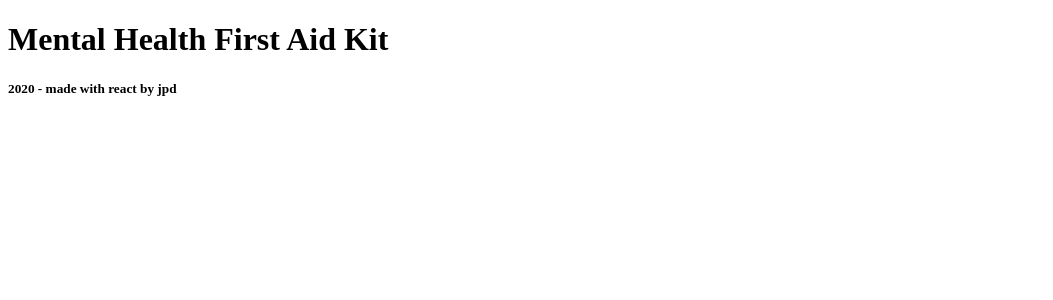
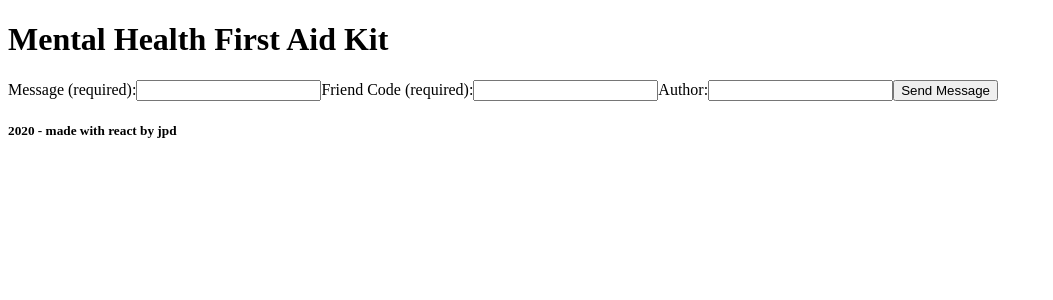
Before and after one commit to mehtaphysical/mental-health-first-aid-FE, a React app: page /message in a window 1280 px wide. Shown: the top 300 px of the page, without its empty margins (0-1053 px from the left). Built offline with nearby package versions, Linux system fonts and the light colour scheme.

Commit message:
created message sending form, and functionality to post to DB

```diff
--- /dev/null
+++ b/src/actions/messageActions.js
@@ -0,0 +1,29 @@
+import { postMessage } from '../services/messageServices';
+
+export const SET_MESSAGE_LOADING = 'SET_MESSAGE_LOADING';
+export const SET_MESSAGE_DONE = 'SET_MESSAGE_DONE';
+export const SET_MESSAGE = 'SET_MESSAGE';
+export const SET_MESSAGE_ERROR = 'SET_MESSAGE_ERROR';
+
+export const setMessageLoading = () => ({ type: SET_MESSAGE_LOADING });
+
+export const setMessageDone = () => ({ type: SET_MESSAGE_DONE });
+
+export const setMessage = user => ({
+  type: SET_MESSAGE,
+  payload: user
+});
+
+export const setMessageError = error => ({
+  type: SET_MESSAGE_ERROR,
+  payload: error
+});
+
+export const sendMessage = (message) => dispatch => {
+  dispatch(setMessageLoading());
+  return postMessage(message)
+    .then(() => {
+      return dispatch(setMessageDone());
+    })
+    .catch(messageError => dispatch(setMessageError(messageError)));
+};
--- a/src/components/App.js
+++ b/src/components/App.js
@@ -11,6 +11,7 @@ import { AuthPage } from './authComponents/AuthPage';
 import { Footer } from './Footer';
 import { PrivateRoute } from './authComponents/PrivateRoute';
 import { Profile } from './profile/Profile';
+import { MessageForm } from './MessageForm';
 
 export default function App() {
   return (
@@ -20,6 +21,7 @@ export default function App() {
         <Route exact path='/' component={LandingPage} />
         <Route exact path='/auth' component={AuthPage} />
         <PrivateRoute exact path='/profile' component={Profile} />
+        <Route path='/message' component={MessageForm} />
       </Switch>
       <Footer />
     </Router>
--- /dev/null
+++ b/src/components/MessageForm.js
@@ -0,0 +1,50 @@
+import React, { useState } from 'react';
+import { useDispatch } from 'react-redux';
+import { sendMessage, SET_MESSAGE_ERROR } from '../actions/messageActions';
+
+export const MessageForm = () => {
+  const dispatch = useDispatch();
+
+  const [message, setMessage] = useState('');
+  const [friendCode, setFriendCode] = useState('');
+  const [author, setAuthor] = useState('');
+
+  const handleSubmit = (event) => {
+    event.preventDefault();
+
+    return dispatch(sendMessage({ message, friendCode, author }))
+      .then(res => {
+        if(res.type === SET_MESSAGE_ERROR) {
+          throw new Error(res.payload.message);
+        } else {
+          console.log('You posted a message!!!')
+        }
+      });
+  };
+
+  return (
+    <section>
+      <form onSubmit={handleSubmit}>
+        <label>Message (required):
+          <input type="text"
+            value={message}
+            onChange={({ target }) => setMessage(target.value)} />
+        </label>
+
+        <label>Friend Code (required):
+          <input type="text"
+            value={friendCode}
+            onChange={({ target }) => setFriendCode(target.value)} />
+        </label>
+
+        <label>Author:
+          <input type="text"
+            value={author}
+            onChange={({ target }) => setAuthor(target.value)} />
+        </label>
+
+        <button>Send Message</button>
+      </form>
+    </section>
+  );
+};
--- a/src/components/profile/Profile.js
+++ b/src/components/profile/Profile.js
@@ -12,6 +12,7 @@ export const Profile = () => {
       <h1>Profile</h1>
       <h2>Welcome back {user.userName}</h2>
       {img}
+      <h3>Friend Code: {user.friendCode}</h3>
     </section>
   );
 };
--- a/src/reducers/index.js
+++ b/src/reducers/index.js
@@ -1,6 +1,8 @@
 import { combineReducers } from 'redux';
 import { authReducer } from './authReducer';
+import { messageReducer } from './messageReducer';
 
 export default combineReducers({
-  authReducer
+  authReducer,
+  messageReducer
 });
--- /dev/null
+++ b/src/reducers/messageReducer.js
@@ -0,0 +1,17 @@
+import { SET_MESSAGE, SET_MESSAGE_ERROR, SET_MESSAGE_LOADING, SET_MESSAGE_DONE } from '../actions/messageActions';
+
+const initialState = {
+  message: null,
+  loading: true,
+  error: null
+};
+
+export const messageReducer = (state = initialState, action) => {
+  switch(action.type) {
+    case SET_MESSAGE: return { ...state, loading: false, message: action.payload };
+    case SET_MESSAGE_LOADING: return { ...state, loading: true, error: null };
+    case SET_MESSAGE_DONE: return { ...state, loading: false };
+    case SET_MESSAGE_ERROR: return { ...state, loading: false, error: action. payload };
+    default: return state;
+  }
+};
--- /dev/null
+++ b/src/services/messageServices.js
@@ -0,0 +1,3 @@
+import { request } from './request';
+
+export const postMessage = (message) => request('/api/v1/positives', 'POST', message);
```
